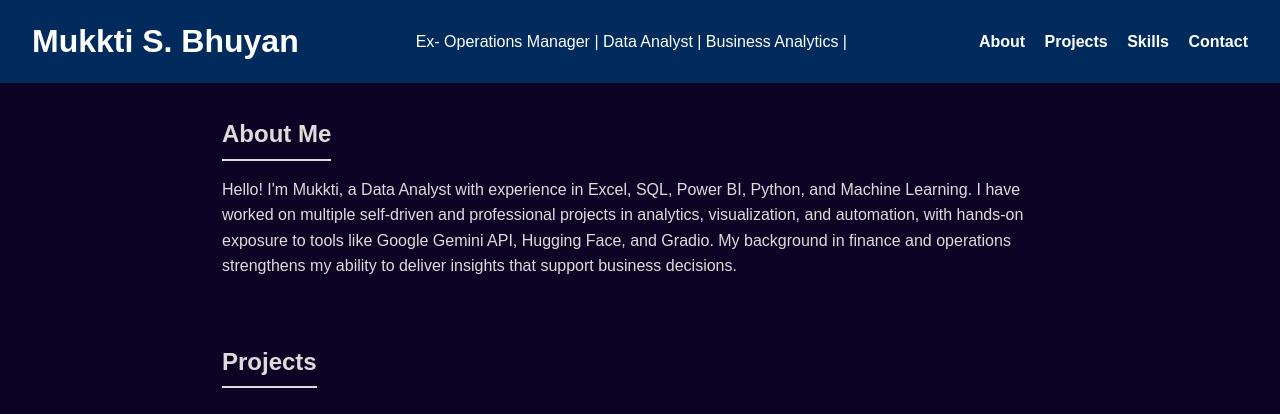
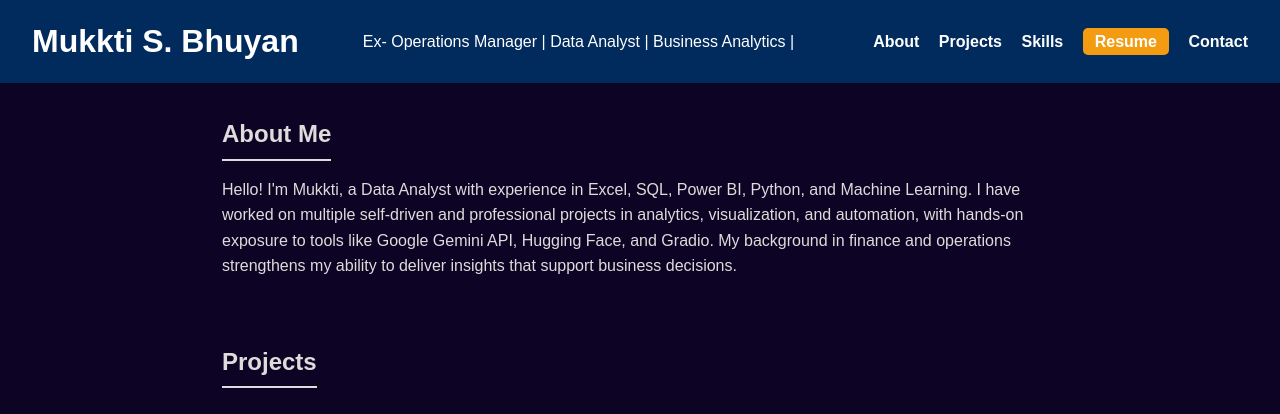
Before and after one commit to muktibhuyan/mukktisbhuyan.github.io, a plain HTML site: page index.html in a window 1280 px wide. Shown: the top 414 px of the page. Drawn offline with Linux system fonts and the light colour scheme.

Commit message:
index.html

```diff
--- a/index.html
+++ b/index.html
@@ -15,6 +15,7 @@
       <a href="#about">About</a>
       <a href="#projects">Projects</a>
       <a href="#skills">Skills</a>
+      <a href="MukktiSBhuyan-Resume.pdf" class="btn" target="_blank">Resume</a>
       <a href="#contact">Contact</a>
     </nav>
   </header>
```
